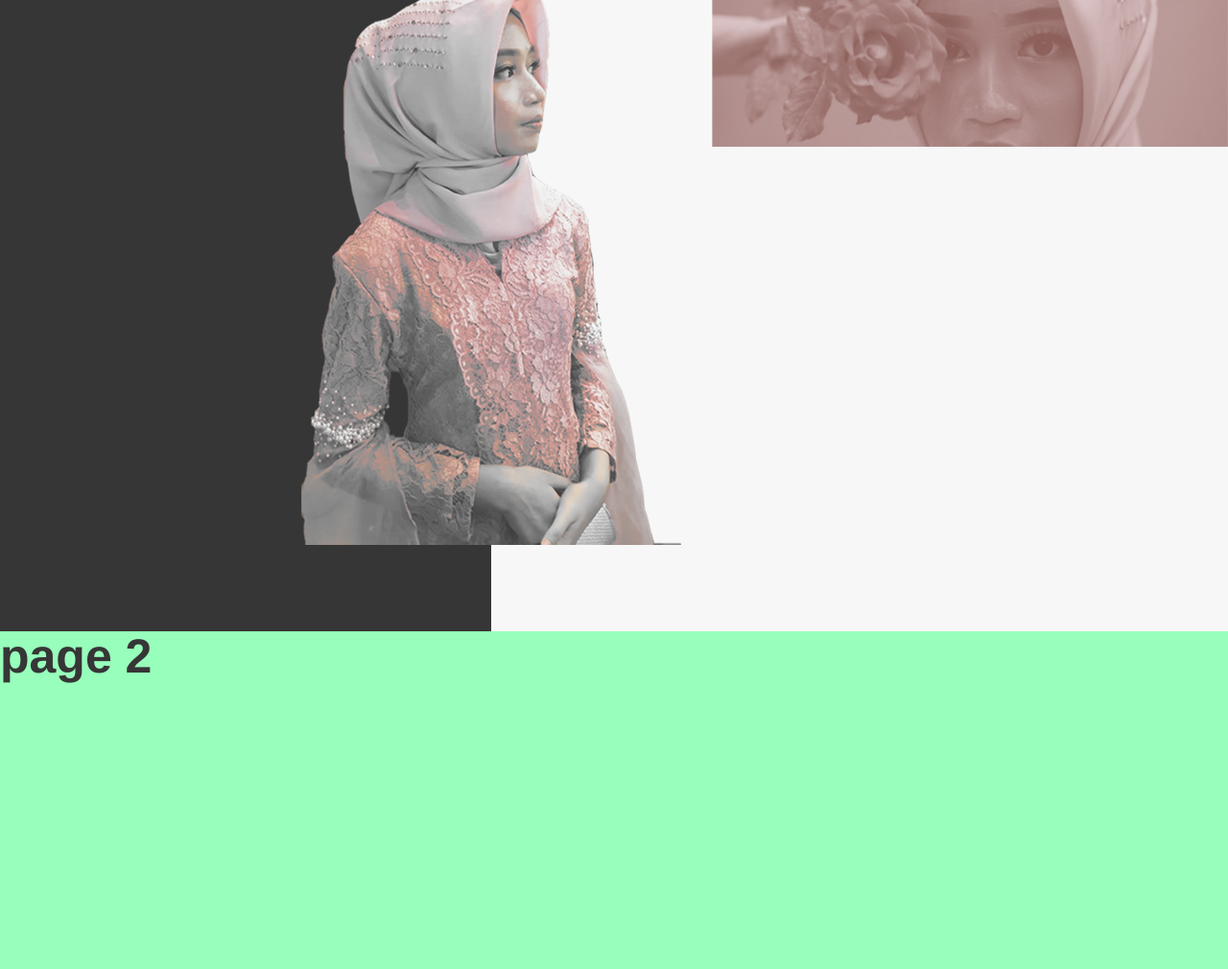
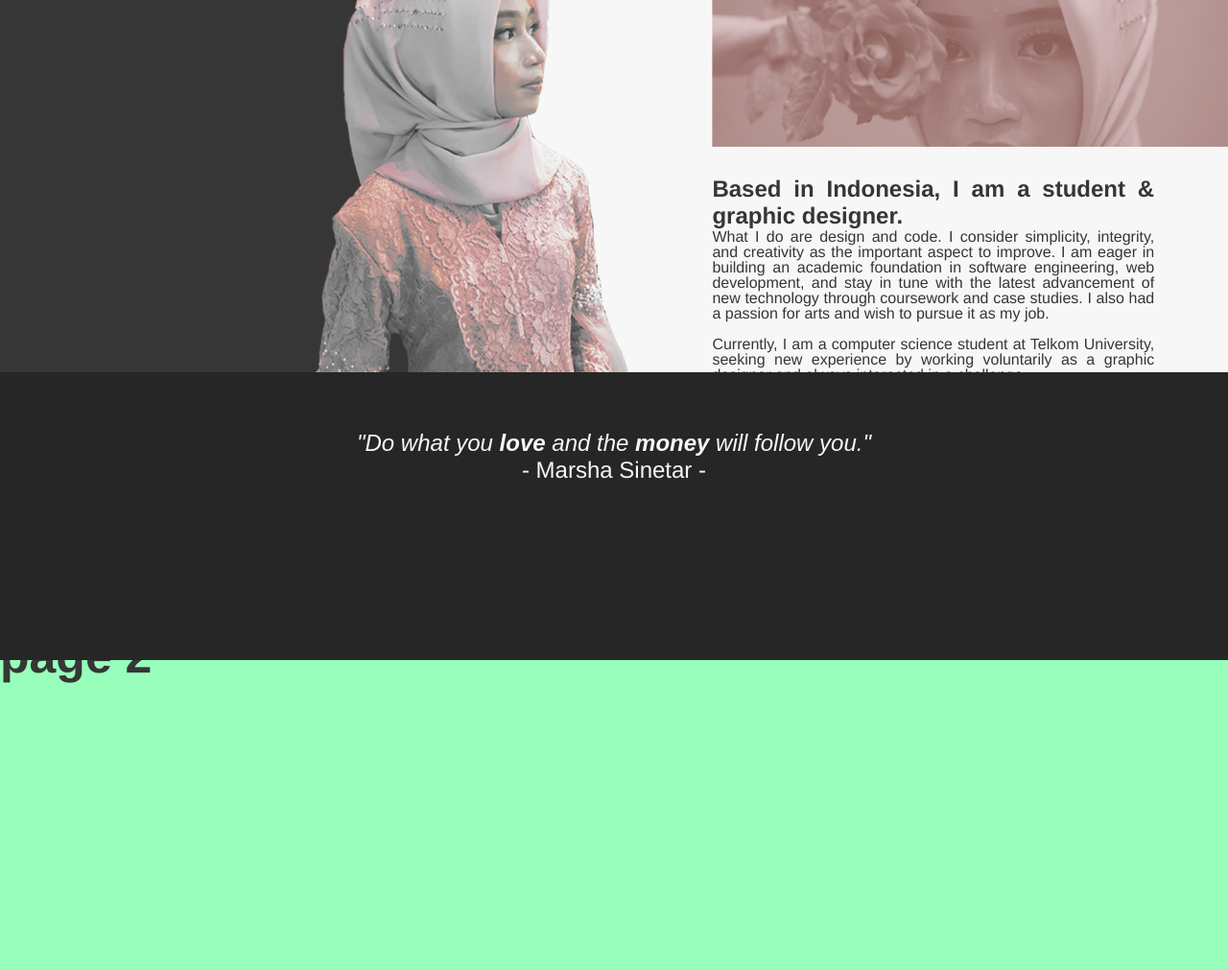
Before and after one commit to Kamize/Portfolio-Website, a plain HTML site: page index.html in a window 1280 px wide. Shown: the part 292-1302 px from the top of the page at 96% size. Drawn offline with Linux system fonts and the light colour scheme.

Commit message:
page-1 finished

```diff
--- a/index.html
+++ b/index.html
@@ -39,21 +39,32 @@
         <!-- Main Page -->
         <section class="page-1">
             <div class="col-1">
-                <div class="content-1">
+                <aside class="content-1">
                     <h1>Talitha Nabila</h1>
                     <h2>a Graphic Designer</h2>
-                </div>
+                </aside>
             </div>
 
             <div class="col-2">
                 <img src="image/square-tal.jpg" alt="square-tal.jpg" class="square-tal">
-                <h3></h3>
+                <div class="content-2">
+                    <h3>Based in Indonesia, I am a student & graphic designer.</h3>
+                    <p>
+                        What I do are design and code. I consider simplicity, integrity, and creativity as the important aspect to improve. I am eager in building an academic foundation in software engineering, web development, and stay in tune with the latest advancement of new technology through coursework and case studies. I also had a passion for arts and wish to pursue it as my job.
+                        <br>
+                        <br>
+                        Currently, I am a computer science student at Telkom University, seeking new experience by working voluntarily as a graphic designer and always interested in a challenge.
+                    </p>
+                </div>
             </div>
 
             <div class="tal">
                 <img class= "responsive center" src="image/talpng.png" alt="talpng.png" height="600">
             </div>
 
+            <div class="quote-box">
+                <h3 class="quote"><em>"Do what you <b>love</b> and the <b>money</b> will follow you."</em> <br> - Marsha Sinetar - </h3>
+            </div>
 
         </section>
 
--- a/styling/style.css
+++ b/styling/style.css
@@ -4,6 +4,7 @@
     --green: #97FFBB;
     --blue: #64F8FF;
 
+    --primary : #262626;
     --secondary: #dca6a1;
     --dark-color: #363636;
     --light-color: #f7f7f7;
@@ -158,7 +159,7 @@ main {
 section {
     min-height: 100vh;
 }
-
+/* Page 1 */
 .page-1 {
     display : flex;
     justify-content: space-between;
@@ -184,9 +185,7 @@ section {
 
 .content-1 {
     flex-basis: 40%;
-    /* margin-left: 100px; */
     margin-top: 50px;
-    /* background-color: #FFF6BB; */
     text-align: right;
     padding-right: 10%;
 }
@@ -195,8 +194,10 @@ section {
     flex-basis: 60%;
     position: relative;
     display: flex;
-    align-items: flex-start;
-    justify-content: flex-end;
+
+    align-items: flex-end;
+    justify-content: flex-start;
+    flex-direction: column;
     background-color: var(--light-color);
     min-height: 100vh;
 }
@@ -206,10 +207,20 @@ section {
     width: 70%;
 }
 
-.page2 {
-    background-color: #97FFBB;
+.content-2 {
+    /* margin-right: 10px; */
+    padding-right: 10%;
+    margin-left: 30%;
+    margin-top: 30px;
+    text-align: justify;
+
 }
 
+.content-2 .p{
+    text-justify: inter-word;
+}
+
+/* Talitha front */
 .tal {
     z-index: 100;
 }
@@ -221,11 +232,40 @@ section {
 
 .center {
     position: absolute;
-    top: 70%;
+    top: 65%;
     left: 40%;
     transform: translate(-50%,-50%);
     object-fit: cover;
 }
+
+/* Quote Box */
+.quote-box {
+    position: absolute;
+    /* border: solid black; */
+    z-index: 150;
+    top: 85%;
+    min-height: 300px;
+    min-width: 100%;
+    background-color: var(--primary);
+
+    display: flex;
+    justify-content: center;
+}
+
+.quote {
+    margin-top: 60px;
+    margin-left: 8%;
+    margin-right: 8%;
+    font-weight: 100;
+    color: var(--light-color);
+    text-align: center;
+}
+
+/* Page 2 */
+.page2 {
+    background-color: #97FFBB;
+}
+
 
 /* Responsive */
 
@@ -280,6 +320,10 @@ section {
 }
 
 @media (max-width: 540px){
+    h1{
+        font-size: 40px;
+        line-height: 42px;
+    }
     h2 {
         font-size: 22px;
     }
```
